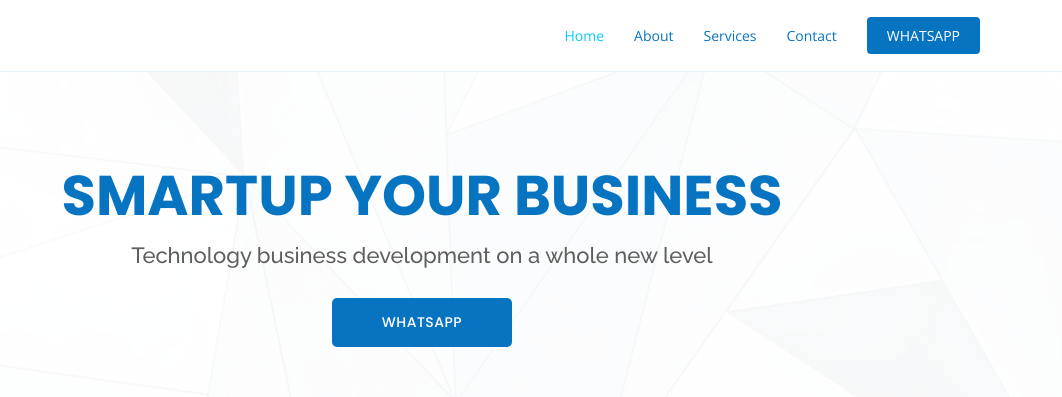
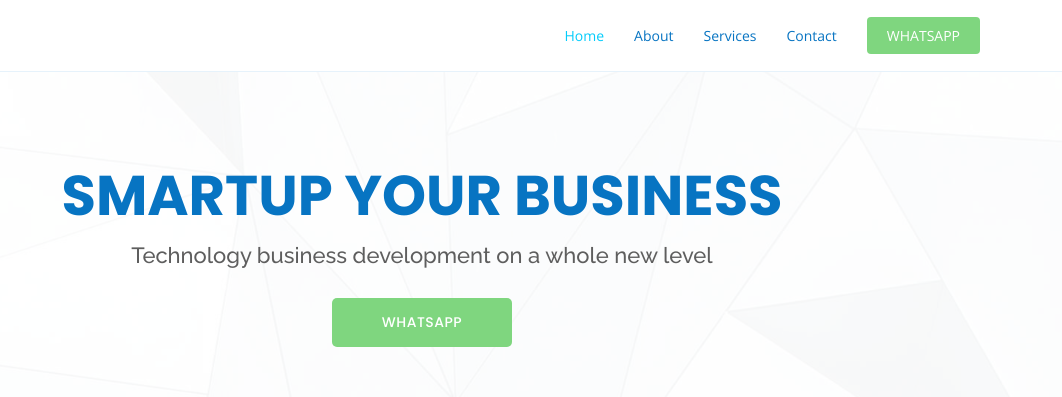
Before and after one commit to smartyou2009/smartyou, a plain HTML site: page index.html in a window 1280 px wide. Shown: the top 397 px of the page, 218-1280 px from the left. Drawn offline with nearby package versions, Linux system fonts and the light colour scheme; a script that the page names is missing.

Commit message:
Add files via upload

```diff
--- a/assets/css/style.css
+++ b/assets/css/style.css
@@ -192,7 +192,7 @@ h6 {
 
 .navbar .getstarted,
 .navbar .getstarted:focus {
-  background: #0774c2;
+  background:#7fd67f;
   padding: 8px 20px;
   margin-left: 30px;
   border-radius: 4px;
@@ -202,7 +202,7 @@ h6 {
 .navbar .getstarted:hover,
 .navbar .getstarted:focus:hover {
   color: #fff;
-  background: #04ccfb;
+  background:#18d26e;
 }
 
 .navbar .dropdown ul {
@@ -421,11 +421,11 @@ h6 {
   transition: 0.5s;
   margin-top: 30px;
   color: #fff;
-  background: #0774c2;
+  background: #7fd67f;
 }
 
 #hero .btn-get-started:hover {
-  background: #04ccfb;
+  background: rgb(35, 204, 23);
 }
 
 #hero .icon-boxes {
```
